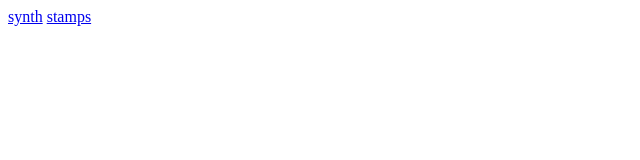
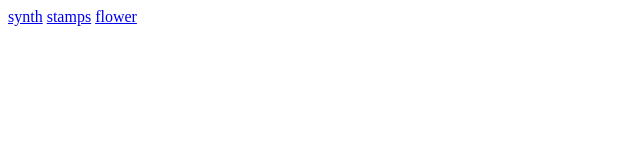
Before and after one commit to joeltheai/pretty-little-things, a plain HTML site: page index.html in a window 1280 px wide. Shown: the full height of the page, 0-640 px from the left. Drawn offline with Linux system fonts and the light colour scheme.

Commit message:
Link flower from the project index

```diff
--- a/index.html
+++ b/index.html
@@ -9,5 +9,6 @@
   <body>
     <a href="synth/index.html">synth</a>
     <a href="stamps/index.html">stamps</a>
+    <a href="flower/index.html">flower</a>
   </body>
 </html>
```
